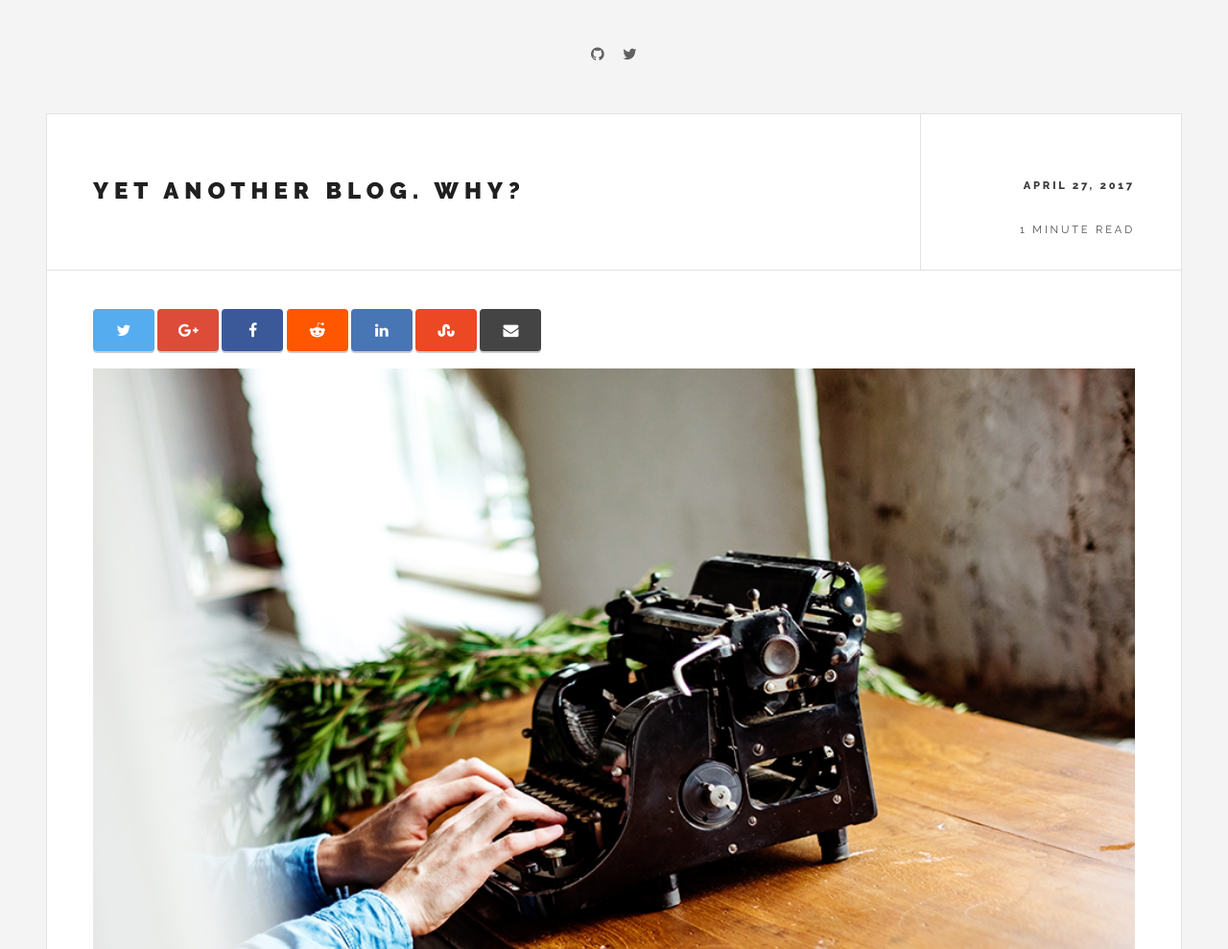
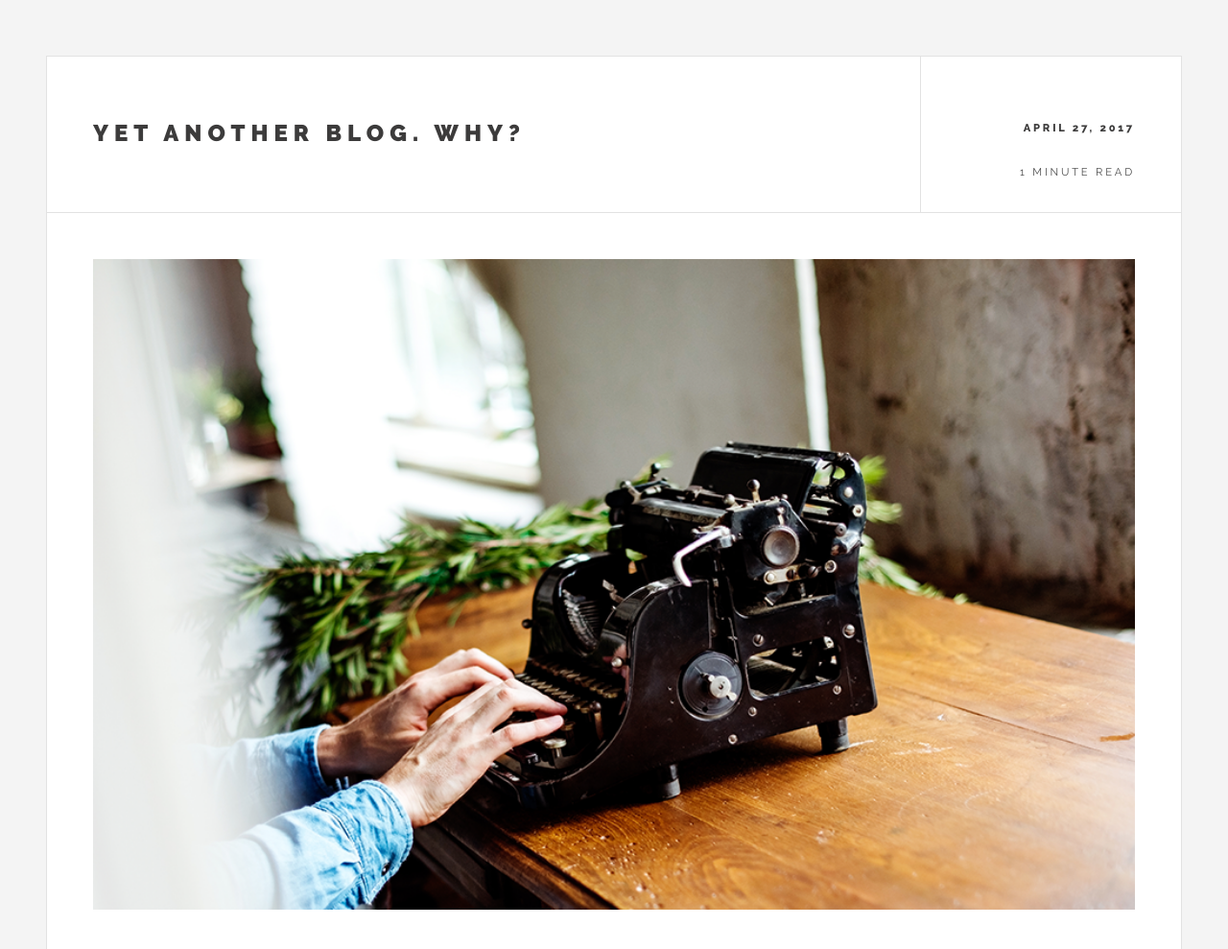
Before and after one commit to stefanwalther/stefanwalther.io, a website: page src/public/blog/another-blog/index.html in a window 1280 px wide. Shown: the part 111-1100 px from the top of the page at 96% size. Drawn offline with Linux system fonts and the light colour scheme.

Commit message:
Update based on new social-disable feature in theme

```diff
--- a/src/config.toml
+++ b/src/config.toml
@@ -13,7 +13,7 @@ googleAnalytics = ""
     # This will appear on the top left of the navigation bar
     navbarTitle          = "stefanwalther.io"
     # Social media buttons that appear on the sidebar
-    socialAppearAtTop    = true
+    socialAppearAtTop    = false
     socialAppearAtBottom = false
     # set this to the section name if section is not post
     viewMorePostLink     = "/blog/"
@@ -27,6 +27,9 @@ googleAnalytics = ""
     # Please see the favicon partial template for more information
     loadFavicon          = false
     faviconVersion       = ""
+
+    # Disable showing the social sharing links on blog posts
+    socialShareDisabled = true
 
     # Load custom CSS or JavaScript files. This replaces the deprecated params
     # minifiedFilesCSS and minifiedFilesJS. The variable is an array so that you
--- a/src/public/blog/another-blog/index.html
+++ b/src/public/blog/another-blog/index.html
@@ -267,7 +267,8 @@ While all the other existing work primarily focuses on projects, prototypes to s
     <header>
     <div class="title">
 
-            <h2><a href="http://stefanwalther.io/blog/another-blog/">Yet another blog. Why?</a></h2>
+            <h1><a href="http://stefanwalther.io/blog/another-blog/">Yet another blog. Why?</a></h1>
+
 
 
     </div>
@@ -288,54 +289,8 @@ While all the other existing work primarily focuses on projects, prototypes to s
 </header>
 
 
-    <section id="social-share">
-        <ul class="icons">
 
 
-
-<li><a href="//twitter.com/share?url=http%3a%2f%2fstefanwalther.io%2fblog%2fanother-blog%2f&text=Yet%20another%20blog.%20Why%3f&via=waltherstefan" target="_blank" class="share-btn twitter">
-    <i class="fa fa-twitter"></i>
-    <p>Twitter</p>
-</a></li>
-
-
-<li><a href="//plus.google.com/share?url=http%3a%2f%2fstefanwalther.io%2fblog%2fanother-blog%2f" target="_blank" class="share-btn google-plus">
-    <i class="fa fa-google-plus"></i>
-    <p>Google+</p>
-</a></li>
-
-
-<li><a href="//www.facebook.com/sharer/sharer.php?u=http%3a%2f%2fstefanwalther.io%2fblog%2fanother-blog%2f" target="_blank" class="share-btn facebook">
-    <i class="fa fa-facebook"></i>
-    <p>Facebook</p>
-</a></li>
-
-
-<li><a href="//reddit.com/submit?url=http%3a%2f%2fstefanwalther.io%2fblog%2fanother-blog%2f&title=Yet%20another%20blog.%20Why%3f" target="_blank" class="share-btn reddit">
-    <i class="fa fa-reddit-alien"></i>
-    <p>Reddit</p>
-</a></li>
-
-
-<li><a href="//www.linkedin.com/shareArticle?url=http%3a%2f%2fstefanwalther.io%2fblog%2fanother-blog%2f&title=Yet%20another%20blog.%20Why%3f" target="_blank" class="share-btn linkedin">
-    <i class="fa fa-linkedin"></i>
-    <p>LinkedIn</p>
-</a></li>
-
-
-<li><a href="//www.stumbleupon.com/submit?url=http%3a%2f%2fstefanwalther.io%2fblog%2fanother-blog%2f&title=Yet%20another%20blog.%20Why%3f" target="_blank" class="share-btn stumbleupon">
-    <i class="fa fa-stumbleupon"></i>
-    <p>StumbleUpon</p>
-</a></li>
-
-
-<li><a href="mailto:?subject=Check out this post by &body=http%3a%2f%2fstefanwalther.io%2fblog%2fanother-blog%2f" target="_blank" class="share-btn email">
-    <i class="fa fa-envelope"></i>
-    <p>Email</p>
-</a></li>
-
-        </ul>
-    </section>
 
 
 
@@ -434,63 +389,6 @@ In the recent years I have primarily created content on <a href="http://www.qlik
                 </header>
 
             <ul class="icons">
-
-
-
-<li><a href="//github.com/stefanwalther" target="_blank" title="GitHub" class="fa fa-github"></a></li>
-
-
-
-
-
-
-
-
-
-
-
-
-
-
-
-
-
-
-
-
-
-
-
-
-
-
-
-
-
-
-
-
-
-
-
-
-
-
-
-
-
-
-
-
-
-
-
-
-
-<li><a href="//twitter.com/waltherstefan" target="_blank" title="Twitter" class="fa fa-twitter"></a></li>
-
-
-
 
 
             </ul>
```
Also changed, not shown: src/public/404.html (+0 -57 lines), src/public/blog/index.html (+2 -58 lines), src/public/index.html (+0 -103 lines).
